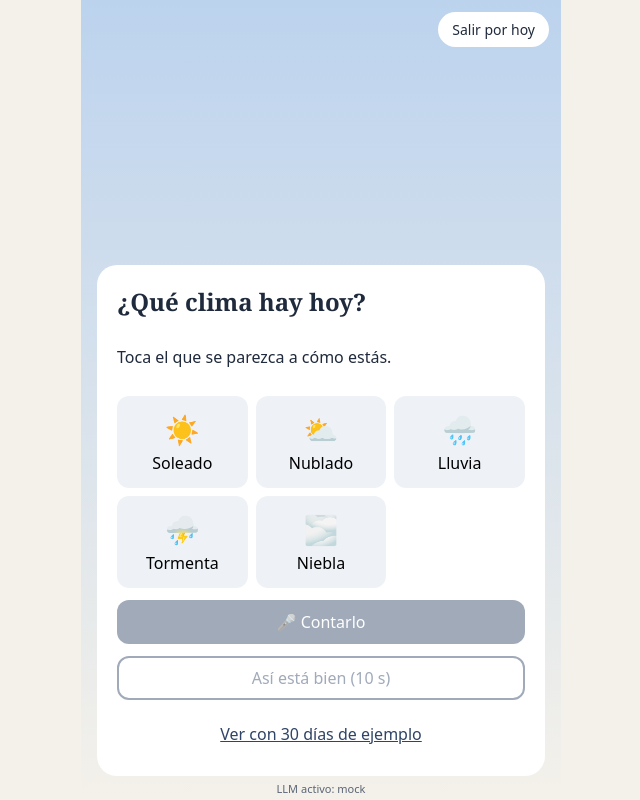
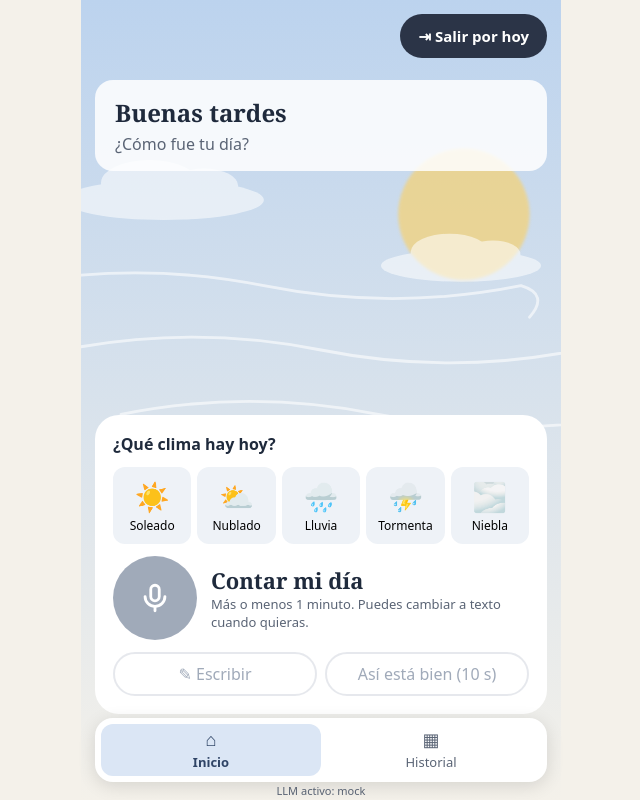
Before and after one commit to Melissa1221/clima-interior, a React (Vite) app: page / in a window 1280 px wide. Shown: the whole page, without its empty margins (319-959 px from the left). Built offline with nearby package versions, Linux system fonts and the light colour scheme.

Commit message:
feat: interfaz como el prototipo

```diff
--- a/src/App.jsx
+++ b/src/App.jsx
@@ -32,14 +32,53 @@ function treintaDias(registros) {
   })
 }
 
+// Capa decorativa del cielo: sol, nubes y viento según el clima (RF-01)
+const CIELO = {
+  inicio: { sol: true, nubes: 2, viento: 3 },
+  soleado: { sol: true, nubes: 1, viento: 2 },
+  nublado: { sol: true, nubes: 4, viento: 2 },
+  lluvia: { sol: false, nubes: 5, viento: 1, lluvia: true },
+  tormenta: { sol: false, nubes: 6, viento: 4, lluvia: true },
+  niebla: { sol: true, nubes: 3, viento: 5, niebla: true },
+}
+const NUBES = [[30, 120, 1], [250, 170, 0.8], [60, 250, 1.2], [300, 60, 0.9], [150, 320, 1], [330, 280, 0.7]]
+
+function Cielo({ clima }) {
+  const c = CIELO[clima || 'inicio']
+  return (
+    <svg className="cielo" viewBox="0 0 400 420" preserveAspectRatio="xMidYMin slice" aria-hidden="true">
+      {c.sol && <circle cx="300" cy="150" r="46" className="cielo__sol" />}
+      {NUBES.slice(0, c.nubes).map(([x, y, k], i) => (
+        <g key={i} className="cielo__nube" transform={`translate(${x} ${y}) scale(${k})`}>
+          <ellipse cx="60" cy="20" rx="70" ry="14" /><ellipse cx="50" cy="8" rx="34" ry="16" /><ellipse cx="88" cy="10" rx="24" ry="12" />
+        </g>
+      ))}
+      {Array.from({ length: c.viento }, (_, i) => (
+        <path key={i} className="cielo__viento" d={`M ${-20 + i * 40} ${200 + i * 45} q 90 -18 180 0 t 180 0 q 20 6 6 22`} />
+      ))}
+      {c.lluvia && Array.from({ length: 28 }, (_, i) => (
+        <line key={i} className="cielo__gota" x1={(i * 37) % 400} y1={190 + (i * 53) % 200} x2={(i * 37) % 400 - 6} y2={210 + (i * 53) % 200} />
+      ))}
+      {c.niebla && <rect y="230" width="400" height="190" className="cielo__niebla" />}
+    </svg>
+  )
+}
+
 function Paisaje({ clima, children }) {
   return (
     <div className={`paisaje paisaje--${clima || 'inicio'}`} role="img"
       aria-label={clima ? DESCRIPCION[clima] : 'Cielo de inicio'}>
+      <Cielo clima={clima} />
       {children}
     </div>
   )
 }
+
+function saludo() {
+  const h = new Date().getHours()
+  return h < 12 ? 'Buenos días' : h < 19 ? 'Buenas tardes' : 'Buenas noches'
+}
+const mmss = (s) => `${Math.floor(s / 60)}:${String(s % 60).padStart(2, '0')}`
 
 export default function App() {
   const [perfil, setPerfil] = useState(leerPerfil)
@@ -105,6 +144,17 @@ export default function App() {
     setGrabando(false)
   }
 
+  function terminarMic() {
+    rec.current?.stop?.()
+    setGrabando(false)
+  }
+
+  function escribir() {
+    detenerMic()
+    setErrorMic(null)
+    setPantalla('contar')
+  }
+
   async function listo() {
     detenerMic()
     if (hayRiesgo(texto)) return setPantalla('riesgo')
@@ -132,13 +182,21 @@ export default function App() {
 
   return (
     <main className="app">
-      <a className="salir" href="#" onClick={(e) => { e.preventDefault(); reiniciar() }}>Salir por hoy</a>
+      <header className="barra">
+        <a className="salir" href="#" onClick={(e) => { e.preventDefault(); reiniciar() }}>⇥ Salir por hoy</a>
+      </header>
 
       {pantalla === 'inicio' && (
         <Paisaje clima={clima}>
-          <section className="tarjeta">
-            <h1>¿Qué clima hay hoy?</h1>
-            <p>Toca el que se parezca a cómo estás.</p>
+          <section className="saludo">
+            <h1>{saludo()}</h1>
+            <p>¿Cómo fue tu día?</p>
+          </section>
+          {perfil.registros.at(-1) && (
+            <p className="ayer">Último registro: {DESCRIPCION[perfil.registros.at(-1).clima]}</p>
+          )}
+          <section className="hoja">
+            <p className="hoja__titulo">¿Qué clima hay hoy?</p>
             <div className="climas" role="radiogroup" aria-label="Clima del día">
               {CLIMAS.map((c) => (
                 <button key={c.id} role="radio" aria-checked={clima === c.id}
@@ -147,26 +205,51 @@ export default function App() {
                 </button>
               ))}
             </div>
-            <button className="principal" disabled={!clima} onClick={empezarGrabacion}>🎤 Contarlo</button>
-            <button className="secundario" disabled={!clima} onClick={() => guardar()}>Así está bien (10 s)</button>
-            <button className="enlace" onClick={abrirDemo}>Ver con 30 días de ejemplo</button>
+            <div className="contar">
+              <button className="mic-grande" disabled={!clima} onClick={empezarGrabacion} aria-label="Contar mi día por voz"><svg width="34" height="34" viewBox="0 0 24 24" fill="none" stroke="currentColor" strokeWidth="2" strokeLinecap="round" aria-hidden="true"><rect x="9" y="3" width="6" height="11" rx="3" /><path d="M5 11a7 7 0 0 0 14 0M12 18v3" /></svg></button>
+              <div>
+                <h2>Contar mi día</h2>
+                <p className="pequeno">Más o menos 1 minuto. Puedes cambiar a texto cuando quieras.</p>
+              </div>
+            </div>
+            <div className="fila">
+              <button className="secundario" disabled={!clima} onClick={escribir}>✎ Escribir</button>
+              <button className="secundario" disabled={!clima} onClick={() => guardar()}>Así está bien (10 s)</button>
+            </div>
           </section>
         </Paisaje>
       )}
 
-      {pantalla === 'contar' && (
+      {pantalla === 'contar' && grabando && (
         <Paisaje clima={clima}>
-          <section className="tarjeta">
-            {grabando && <p className="mic" aria-live="polite">● Micrófono activo · {segundos} s</p>}
-            {segundos >= SEG_SUGERIR_CIERRE && <p aria-live="polite">Ya va un minuto. Puedes terminar cuando cierres la idea.</p>}
+          <div className="grabando">
+            <p className="pildora" aria-live="polite"><span className="punto" /> Micrófono activo · {mmss(segundos)}</p>
+            <div className="reloj" style={{ '--avance': `${Math.min(segundos / SEG_SUGERIR_CIERRE, 1) * 360}deg` }}>
+              <div><strong>{mmss(segundos)}</strong><span>de ~1:00</span></div>
+            </div>
+            {segundos >= SEG_SUGERIR_CIERRE && <p className="pildora">Ya va un minuto. Termina cuando cierres la idea.</p>}
+            <p className="transcripcion" aria-live="polite">{texto ? `«${texto}»` : 'Te escucho…'}</p>
+          </div>
+          <section className="controles">
+            <button className="ctrl" onClick={reiniciar}><span>✕</span>Cancelar</button>
+            <button className="ctrl ctrl--parar" onClick={terminarMic}><span>■</span>Terminar</button>
+            <button className="ctrl" onClick={escribir}><span>⌨</span>A texto</button>
+          </section>
+        </Paisaje>
+      )}
+
+      {pantalla === 'contar' && !grabando && (
+        <Paisaje clima={clima}>
+          <section className="hoja">
             {!sttDisponible() && <p role="status">Tu navegador no permite dictar. Puedes escribirlo aquí.</p>}
             {errorMic && <p role="alert">{errorMic}</p>}
-            {!grabando && sttDisponible() && (
-              <button className="secundario" onClick={empezarGrabacion}>🎤 Volver a grabar</button>
+            <label htmlFor="relato" className="hoja__titulo">Lo que entendí (puedes corregirlo)</label>
+            <textarea id="relato" value={texto} onChange={(e) => setTexto(e.target.value)} rows={5}
+              placeholder="Hoy me desperté con sueño y el tráfico me quitó energía…" />
+            <button className="principal" disabled={!texto.trim()} onClick={listo}>Listo</button>
+            {sttDisponible() && (
+              <button className="secundario" onClick={empezarGrabacion}>🎙️ {texto.trim() ? 'Seguir hablando' : 'Hablar'}</button>
             )}
-            <label htmlFor="relato">Lo que entendí (puedes corregirlo)</label>
-            <textarea id="relato" value={texto} onChange={(e) => setTexto(e.target.value)} rows={5} />
-            <button className="principal" disabled={!texto.trim()} onClick={listo}>Listo</button>
           </section>
         </Paisaje>
       )}
@@ -240,6 +323,12 @@ export default function App() {
         </section>
       )}
 
+      {(pantalla === 'inicio' || pantalla === 'semana') && (
+        <nav className="nav" aria-label="Secciones">
+          <button aria-current={pantalla === 'inicio' ? 'page' : undefined} onClick={reiniciar}><span>⌂</span>Inicio</button>
+          <button aria-current={pantalla === 'semana' ? 'page' : undefined} onClick={abrirDemo}><span>▦</span>Historial</button>
+        </nav>
+      )}
       <footer className="pie">LLM activo: {proveedorActivo().nombre}</footer>
     </main>
   )
--- a/src/estilos.css
+++ b/src/estilos.css
@@ -2,10 +2,48 @@
 * { box-sizing: border-box; }
 body { margin: 0; }
 .app { display: flow-root; max-width: 480px; margin: 0 auto; min-height: 100dvh; position: relative; }
-.salir { position: absolute; top: 12px; right: 12px; z-index: 2; background: #fff; padding: 8px 14px;
-  border-radius: 999px; color: #1f2a3c; text-decoration: none; font-size: 14px; }
-.paisaje { min-height: 100dvh; padding: 72px 16px 24px; display: flex; align-items: flex-end;
-  transition: background 600ms ease; }
+.barra { position: absolute; top: 14px; right: 14px; z-index: 3; }
+.salir { background: #2b3447; color: #fff; padding: 12px 18px; border-radius: 999px; text-decoration: none;
+  font-weight: 600; font-size: 15px; display: flex; align-items: center; }
+.paisaje { min-height: 100dvh; padding: 80px 14px 86px; display: flex; flex-direction: column; justify-content: flex-end;
+  gap: 14px; position: relative; overflow: hidden; transition: background 600ms ease; }
+.paisaje > :not(.cielo) { position: relative; z-index: 1; }
+.cielo { position: absolute; inset: 0 0 auto 0; width: 100%; height: 75%; }
+.cielo__sol { fill: #f3d27a; opacity: .75; filter: blur(1px); }
+.paisaje--lluvia .cielo__sol, .paisaje--tormenta .cielo__sol { opacity: .3; }
+.cielo__nube { fill: #fff; opacity: .55; }
+.paisaje--lluvia .cielo__nube, .paisaje--tormenta .cielo__nube { fill: #8794a8; opacity: .8; }
+.cielo__viento { fill: none; stroke: #fff; stroke-width: 2; opacity: .6; stroke-linecap: round; }
+.cielo__gota { stroke: #dbe6f5; stroke-width: 2; opacity: .6; }
+.cielo__niebla { fill: url(#none); fill: #fff; opacity: .35; }
+.saludo { margin-bottom: auto; background: rgba(255,255,255,.85); border-radius: 18px; padding: 16px 20px; }
+.saludo p { margin: 4px 0 0; color: #5a6475; }
+.ayer { background: #2b3447; color: #fff; border-radius: 16px; padding: 14px 16px; margin: 0; font-size: 14px; }
+.hoja { background: #fff; border-radius: 24px; padding: 18px; display: grid; gap: 12px; }
+.hoja__titulo { font-weight: 600; margin: 0; }
+.contar { display: flex; align-items: center; gap: 14px; }
+.contar h2 { font-size: 22px; }
+.mic-grande { width: 84px; height: 84px; border-radius: 50%; background: #2f4466; color: #fff; flex: none; display: grid; place-items: center; }
+.fila { display: grid; grid-template-columns: 1fr 1fr; gap: 8px; }
+.fila .secundario { border-radius: 999px; border-color: #c9ced8; }
+.grabando { margin-bottom: auto; display: grid; justify-items: center; gap: 18px; }
+.pildora { background: #2b3447; color: #fff; border-radius: 999px; padding: 8px 16px; margin: 0; font-size: 14px; }
+.punto { display: inline-block; width: 10px; height: 10px; border-radius: 50%; background: #e5484d; margin-right: 6px; }
+.reloj { width: 200px; height: 200px; border-radius: 50%; display: grid; place-items: center;
+  background: conic-gradient(#e9b562 var(--avance), #59647a 0); }
+.reloj > div { width: 172px; height: 172px; border-radius: 50%; background: #2b3447; color: #fff; display: grid; place-content: center; text-align: center; }
+.reloj strong { font-family: Georgia, serif; font-size: 44px; }
+.reloj span { font-size: 13px; opacity: .8; }
+.transcripcion { background: #3a4458; color: #fff; border-radius: 16px; padding: 14px 16px; margin: 0; font-size: 17px; width: 100%; }
+.controles { background: #2b3447; border-radius: 24px; padding: 18px; display: grid; grid-template-columns: 1fr 1fr 1fr; align-items: center; }
+.ctrl { background: none; color: #fff; display: grid; justify-items: center; gap: 6px; }
+.ctrl span { width: 52px; height: 52px; border-radius: 50%; background: #3a4458; display: grid; place-items: center; font-size: 20px; }
+.ctrl--parar span { width: 76px; height: 76px; background: #d9534f; font-size: 28px; }
+.nav { position: fixed; bottom: 18px; left: 50%; transform: translateX(-50%); width: min(452px, calc(100% - 28px)); z-index: 4;
+  background: #fff; border-radius: 18px; display: grid; grid-template-columns: 1fr 1fr; padding: 6px; box-shadow: 0 4px 18px rgba(0,0,0,.12); }
+.nav button { background: none; display: grid; justify-items: center; font-size: 13px; color: #5a6475; min-height: 52px; }
+.nav button span { font-size: 18px; }
+.nav button[aria-current] { background: #dbe6f5; color: #2f4466; font-weight: 600; }
 .paisaje--inicio { background: linear-gradient(#bcd3ee, #f4f1ea); }
 .paisaje--soleado { background: linear-gradient(#6fa8e8, #f6d98a); }
 .paisaje--nublado { background: linear-gradient(#9fb0c4, #dfe4ea); }
@@ -20,8 +58,8 @@ button:disabled { opacity: .45; cursor: not-allowed; }
 .principal { background: #2f4466; color: #fff; }
 .secundario { background: #fff; border-color: #2f4466; color: #2f4466; }
 .enlace { background: none; color: #2f4466; text-decoration: underline; }
-.climas { display: grid; grid-template-columns: repeat(3, 1fr); gap: 8px; }
-.clima { display: grid; gap: 4px; padding: 12px 4px; background: #eef2f7; }
+.climas { display: grid; grid-template-columns: repeat(5, 1fr); gap: 6px; }
+.clima { display: grid; gap: 2px; padding: 8px 2px; background: #eef2f7; font-size: 12px; }
 .clima span { font-size: 28px; }
 .clima.activo, .nube.activa { border-color: #2f4466; background: #dbe6f5; }
 .nubes { display: flex; flex-wrap: wrap; gap: 8px; }
@@ -31,13 +69,13 @@ button:disabled { opacity: .45; cursor: not-allowed; }
 .reflexion .enlace { color: #fff; }
 textarea { font: inherit; padding: 10px; border-radius: 12px; border: 1px solid #b8c0cc; }
 .mic { color: #b3261e; font-weight: 600; margin: 0; }
-.riesgo { margin: 72px 16px; width: auto; }
+.riesgo { margin: 80px 14px; width: auto; }
 .recurso { display: grid; padding: 12px; border-radius: 12px; background: #fbe9ea; color: #1f2a3c; text-decoration: none; }
 .pequeno { font-size: 13px; color: #5a6475; margin: 0; }
-.historial { margin: 72px 16px; width: auto; }
+.historial { margin: 80px 14px 96px; width: auto; }
 .calendario { list-style: none; padding: 0; margin: 0; display: grid; grid-template-columns: repeat(7, 1fr); gap: 6px; }
 .dia { aspect-ratio: 1; border-radius: 8px; }
 .dia--vacio { background: linear-gradient(#dcebfa, #f7f9fc); border: 1px dashed #b8c0cc; }
 .sr { position: absolute; width: 1px; height: 1px; overflow: hidden; clip: rect(0 0 0 0); }
-.pie { position: fixed; bottom: 4px; left: 0; right: 0; text-align: center; font-size: 11px; color: #5a6475; }
+.pie { position: fixed; bottom: 2px; left: 0; right: 0; text-align: center; font-size: 11px; color: #5a6475; }
 @media (prefers-reduced-motion: reduce) { * { transition: none !important; animation: none !important; } }
```
